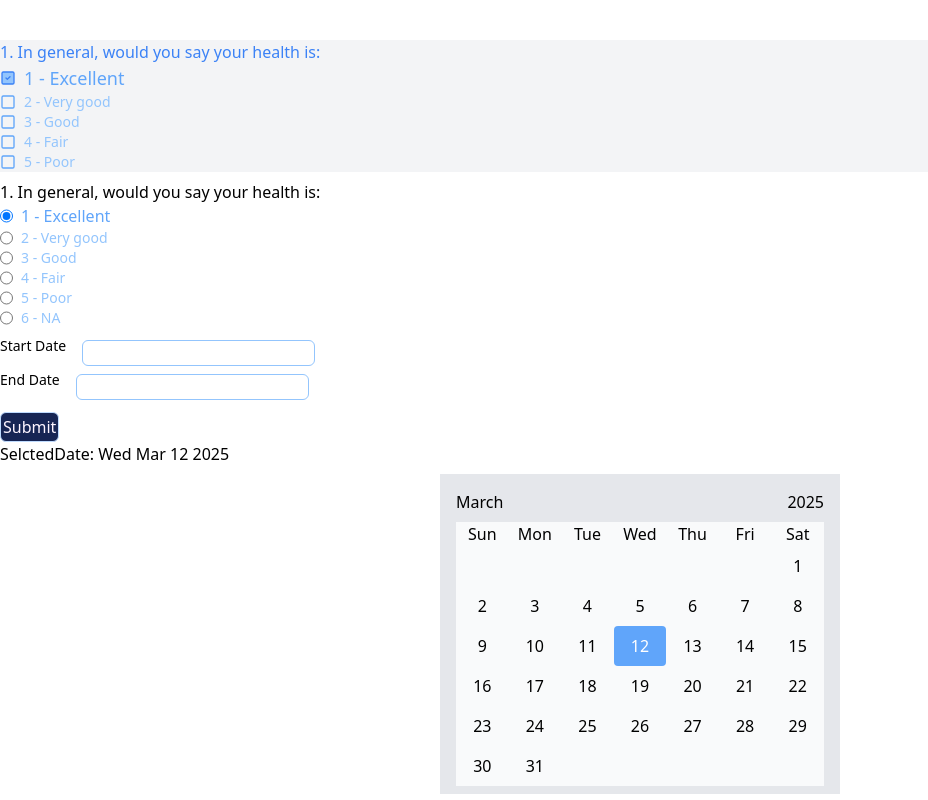
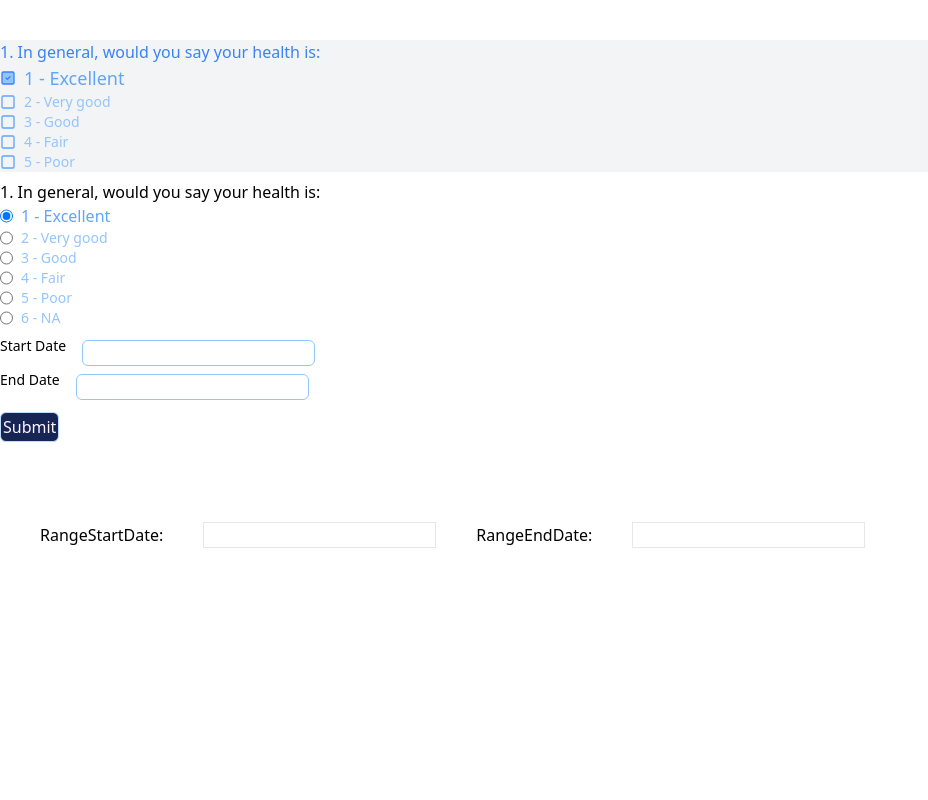
Before and after one commit to AnithaVangavarapu/demo, a React (Create React App) app: page / in a window 1280 px wide. Shown: the whole page, without its empty margins (0-928 px from the left). Built offline with nearby package versions, Linux system fonts and the light colour scheme.

Commit message:
added DateRangePicker Component

```diff
--- a/src/App.tsx
+++ b/src/App.tsx
@@ -4,6 +4,8 @@ import { Button, DatePickerComp } from "./components";
 import { CheckboxGroup } from "./components/Checkbox";
 import { RadioGroup } from "./components/Radio";
 import CustomCalendar from "./components/Calendar/CustomCalendar";
+import dayjs from "dayjs";
+import DateRangePicker from "./components/DateRangePicker";
 export type CustomAppStylesProps = {
   container: string;
   label: string;
@@ -30,6 +32,7 @@ const App: React.FC = () => {
     endDate,
     currentDate,
     setCurrentDate,
+
   } = useApp();
   const renderItem = useCallback((item: DataItem, index: number) => {
     if (item.type === "radio") {
@@ -84,10 +87,10 @@ const App: React.FC = () => {
       <Button
         label="Submit"
         onClick={handleSubmit}
-        // classname="border-red-500"
+
       />
-      <div>SelctedDate: {currentDate.toDateString()}</div>
-      <CustomCalendar value={currentDate} onChange={setCurrentDate} />
+
+   <DateRangePicker/>
     </div>
   );
 };
--- a/src/components/Calendar/CustomCalendar.tsx
+++ b/src/components/Calendar/CustomCalendar.tsx
@@ -3,12 +3,16 @@ import React, { useState } from "react";
 import Month from "./Month";
 import Year from "./Year";
 
+
 interface CustomCalendarProps {
   value?: Date;
   onChange: (value: Date) => void;
+  setCalendarOpen:(value:boolean)=>void
+  minDate?:Date
 }
 
-const CustomCalendar = ({ value = new Date(), onChange }: CustomCalendarProps) => {
+const CustomCalendar = ({ value, onChange,setCalendarOpen,minDate }: CustomCalendarProps) => {
+  console.log('minDate',minDate)
   const [selectedDate, setSelectedDate] = useState<Dayjs>(dayjs(value));
   const [showDays, setShowDays] = useState<boolean>(true);
   const [showMonth, setShowMonth] = useState<boolean>(false);
@@ -21,12 +25,19 @@ const CustomCalendar = ({ value = new Date(), onChange }: CustomCalendarProps) =
   const selectedMonth = selectedDate.format("MMMM");
   const selectedYear = selectedDate.year();
 
+  const minDay=minDate?dayjs(minDate).date():undefined;
+console.log('minDay',minDay)
+const minMonth=minDate?dayjs(minDate).month():undefined;
+console.log('minMonth',minMonth)
+const minYear=minDate?dayjs(minDate).year():undefined;
+console.log('minYear',minYear)
   const daysOfWeek: string[] = ["Sun", "Mon", "Tue", "Wed", "Thu", "Fri", "Sat"];
 
-  // ✅ Fixed: Use .date(day) instead of .day(day+1)
+
   const handleSelectDay = (day: number) => {
-    const newDate = selectedDate.date(day);
+       const newDate = selectedDate.date(day);
     setSelectedDate(newDate);
+    setCalendarOpen(false)
     onChange(newDate.toDate());
   };
 
@@ -67,10 +78,10 @@ const handleShowYear=()=>{
     <div className="mx-auto mt-2 w-[400px] p-2 bg-gray-200 flex flex-col">
       <div className="flex flex-row justify-between">
         {/* <button className="m-2">Clear</button> */}
-        <button className="m-2" onClick={handleShowMonth}>
+        <button className="m-2 flex-1 bg-blue-500 text-white rounded hover:bg-white hover:text-black" onClick={handleShowMonth}>
           {selectedMonth}
         </button>
-        <button className="m-2" onClick={handleShowYear}>
+        <button className="m-2 flex-1 bg-blue-500 text-white rounded hover:bg-white hover:text-black" onClick={handleShowYear}>
           {selectedYear}
         </button>
       </div>
@@ -85,20 +96,25 @@ const handleShowYear=()=>{
                 {Array.from({ length: startDayOfMonth }).map((_, idx) => (
                   <div key={`empty-start-${idx}`} />
                 ))}
-                {Array.from({ length: totalDaysInMonth }).map((_, index) => (
+                {Array.from({ length: totalDaysInMonth }).map((_, index) =>{
+                  const isSameMonth= selectedDate.month()===minMonth
+                  const isSameYear =selectedDate.year()===minYear
+                 const isDisabled= minDay !== undefined && isSameMonth && isSameYear &&  index<minDay
+
+                  return (
                   <div
                     key={`day-${index}`}
                     className={`p-2 text-center cursor-pointer ${
                       selectedDate.date() === index + 1
                         ? "bg-blue-400 text-white rounded"
                         : "hover:bg-gray-300"
-                    }`}
+                    } ${isDisabled?'pointer-events-none text-gray-200':''}`}
                     onClick={() => handleSelectDay(index + 1)}
 
                   >
                     {index + 1}
                   </div>
-                ))}
+                )})}
                 {Array.from({ length: suffixDays }).map((_, idx) => (
                   <div key={`empty-end-${idx}`} />
                 ))}
@@ -106,8 +122,8 @@ const handleShowYear=()=>{
             )}
           </div>
         )}
-        {showMonth && <Month currentMonth={selectedDate.month()} onSelect={handleSelectMonth} />}
-        {showYear && <Year  currentYear={selectedDate.year()} onSelect={handleSelectYear}/>}
+        {showMonth && <Month currentMonth={selectedDate.month()} onSelect={handleSelectMonth} minMonth={minMonth?minMonth:undefined} currentYear={selectedDate.year()} minYear={minDate?(minYear?minYear:undefined):undefined}/>}
+        {showYear && <Year  currentYear={selectedDate.year()} onSelect={handleSelectYear} minYear={minYear?minYear:undefined}/>}
       </div>
     </div>
   );
--- a/src/components/Calendar/Month.tsx
+++ b/src/components/Calendar/Month.tsx
@@ -3,9 +3,12 @@ import dayjs,{Dayjs} from "dayjs";
 
 interface MonthProps{
  currentMonth:number,
+ currentYear?:number
   onSelect:(monthIndex:number)=>void
+  minMonth?:number
+  minYear?:number
 }
-const Month = ({currentMonth,onSelect}:MonthProps) => {
+const Month = ({currentMonth,onSelect,minMonth,currentYear,minYear}:MonthProps) => {
 
 console.log("month",currentMonth)
   const months: string[] = [
@@ -26,12 +29,15 @@ console.log("month",currentMonth)
   return (
     <div className=" m-10
      inset-0 w-[300px] h-[100px]
-                    bg-gray-400 opacity-50
+                    bg-white
                     z-10">
                       <div className="grid grid-cols-4 p-4">
-                      {months.map((month, index) => (
-        <button className={index===currentMonth?'bg-blue-500':'hover:bg-gray-300'} onClick={()=>onSelect(index)}>{month}</button>
-      ))}
+                      {months.map((month, index) => {
+                        const isSameYear=currentYear=== minYear
+                        const isDisabled=minMonth!==undefined && isSameYear && index<minMonth ;
+                        return (
+        <button className={`${index===currentMonth?'bg-blue-500 rounded text-white':''} ${isDisabled?'pointer-events-none text-gray-200':''}` } onClick={()=>onSelect(index)}>{month}</button>
+      )})}
                       </div>
 
     </div>
--- a/src/components/Calendar/Year.tsx
+++ b/src/components/Calendar/Year.tsx
@@ -3,8 +3,9 @@ import { ChevronRight, ChevronLeft } from "lucide-react";
 interface YearProps {
   currentYear: number;
   onSelect: (year: number) => void;
+  minYear?:number
 }
-const Year = ({ currentYear, onSelect }: YearProps) => {
+const Year = ({ currentYear, onSelect,minYear }: YearProps) => {
   const startYear = currentYear - 4;
   const [yearRangeStartWith, setYearRangeStartWith] =
     useState<number>(startYear);
@@ -14,25 +15,27 @@ const Year = ({ currentYear, onSelect }: YearProps) => {
     (_, index) => yearRangeStartWith + index
   );
   const handlePreviousYears = () => {
-    setYearRangeStartWith((prev) => prev - 5);
+    setYearRangeStartWith((prev) => prev - 15);
   };
   const handleNextYears = () => {
-    setYearRangeStartWith((prev) => prev + 5);
+    setYearRangeStartWith((prev) => prev + 15);
   };
   return (
     <div
-      className="m-4 w-[300px] bg-gray-200 p-4 flex items-center justify-between"
+      className="m-4 w-[300px] bg-gray-200 p-4 flex items-center justify-between bg-white"
     >
-      <div className="flex justify-between items-center w-full mb-2">
+      <div className="flex justify-between items-center w-full mb-2 text-sm">
 
         <ChevronLeft onClick={handlePreviousYears} />
 
         <div className="grid grid-cols-5 gap-2 text-center w-full">
-          {years.map((year) => (
-            <button className={`p-0.5 rounded ${year===currentYear?'bg-blue-500 tex-white':''}`} onClick={() => onSelect(year)}>
+          {years.map((year) => {
+           const isDisabled=minYear!==undefined && year<minYear;
+            return (
+            <button className={`p-0.5 rounded ${year===currentYear?'bg-blue-500 text-white':'hover:bg-gray-300 rounded'} ${isDisabled?'pointer-events-none text-gray-200':''}`} onClick={() => onSelect(year)}>
               {year}
             </button>
-          ))}
+          )})}
         </div>
 
         <ChevronRight onClick={handleNextYears} />
--- /dev/null
+++ b/src/components/DateRangePicker.tsx
@@ -0,0 +1,29 @@
+import React,{useState} from 'react'
+import CustomCalendar from './Calendar/CustomCalendar';
+import dayjs from 'dayjs';
+
+const DateRangePicker=()=> {
+     const [rangeStartDate,setRangeStartDate]=useState<Date>();
+      const [rangeEndDate,setRangeEndDate]=useState<Date>()
+      const [openStartCalendar,setOpenStartCalendar]=useState<boolean>(false)
+     const [openEndCalendar,setOpenEndCalendar]=useState<boolean>(false)
+  return (
+    <div>
+      <div className="flex flex-row m-10">
+    <div className="">
+      <label>RangeStartDate:</label>
+      <input value={rangeStartDate?dayjs(rangeStartDate).format('DD/MMM/YYYY'):''} className="border m-10 mb-0" onClick={()=>setOpenStartCalendar(!openStartCalendar)} onChange={()=>setOpenStartCalendar(false)}/>
+   {openStartCalendar && <CustomCalendar value={rangeStartDate} onChange={setRangeStartDate} setCalendarOpen={setOpenEndCalendar} />}
+
+    </div>
+    <div className="">
+      <label>RangeEndDate:</label>
+      <input value={rangeEndDate?dayjs(rangeEndDate).format('DD/MMM/YYYY'):''} className="border m-10 mb-0" onClick={()=>setOpenEndCalendar(!openEndCalendar)}/>
+      {openEndCalendar && <CustomCalendar value={rangeStartDate?rangeStartDate:undefined} onChange={setRangeEndDate} setCalendarOpen={setOpenEndCalendar} minDate={rangeStartDate}/>}
+    </div>
+    </div>
+    </div>
+  )
+}
+
+export default DateRangePicker
--- a/src/customHooks/useApp.ts
+++ b/src/customHooks/useApp.ts
@@ -28,6 +28,7 @@ export const useApp = () => {
   const [startDate, setStartDate] = useState<Dayjs>();
   const [endDate, setEndDate] = useState<Dayjs>();
   const [currentDate, setCurrentDate] = useState<Date>(new Date());
+
   //fetch data from json file
   useEffect(() => {
     let responseData: DataItem[] = [];
@@ -88,5 +89,6 @@ export const useApp = () => {
     endDate,
     currentDate,
     setCurrentDate,
+
   };
 };
```
Also changed, not shown: 1 other file (tests, documents, lock files or other folders).
